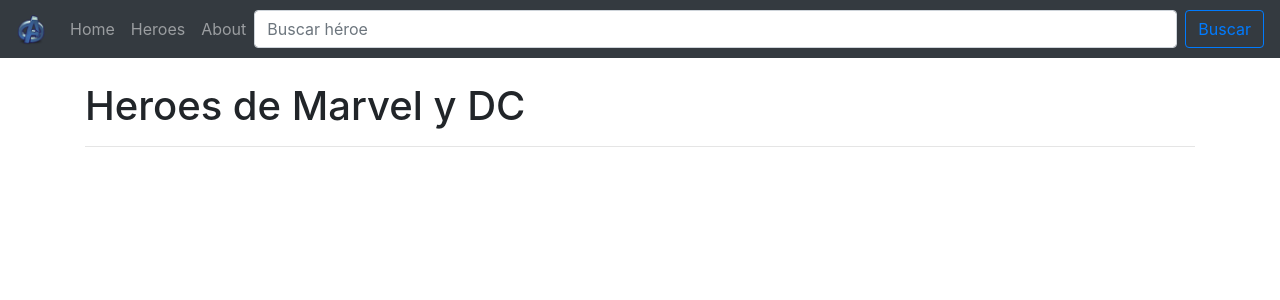
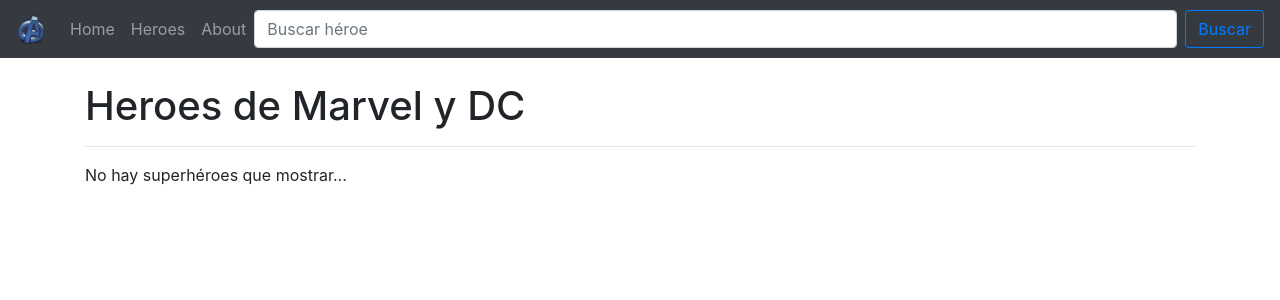
Before and after one commit to marcosjrs/App_Superheroes_Angular, an Angular app: page /buscar/1 in a window 1280 px wide. Shown: the top 300 px of the page. Built offline with nearby package versions, Linux system fonts and the light colour scheme.

Commit message:
Mensaje de no hay superheroes, por  lista vacía o por la búsqueda hecha

```diff
--- a/src/app/components/heroes/heroes.component.html
+++ b/src/app/components/heroes/heroes.component.html
@@ -12,4 +12,11 @@
       </div>
     </div>
   </div>
+
+  <div class="col-12 col-md-4" *ngIf="(heroes$ | async)?.length==0">
+    <div class="mb-2" >
+      No hay superhéroes que mostrar...
+    </div>
+  </div>
+
 </div>
```
